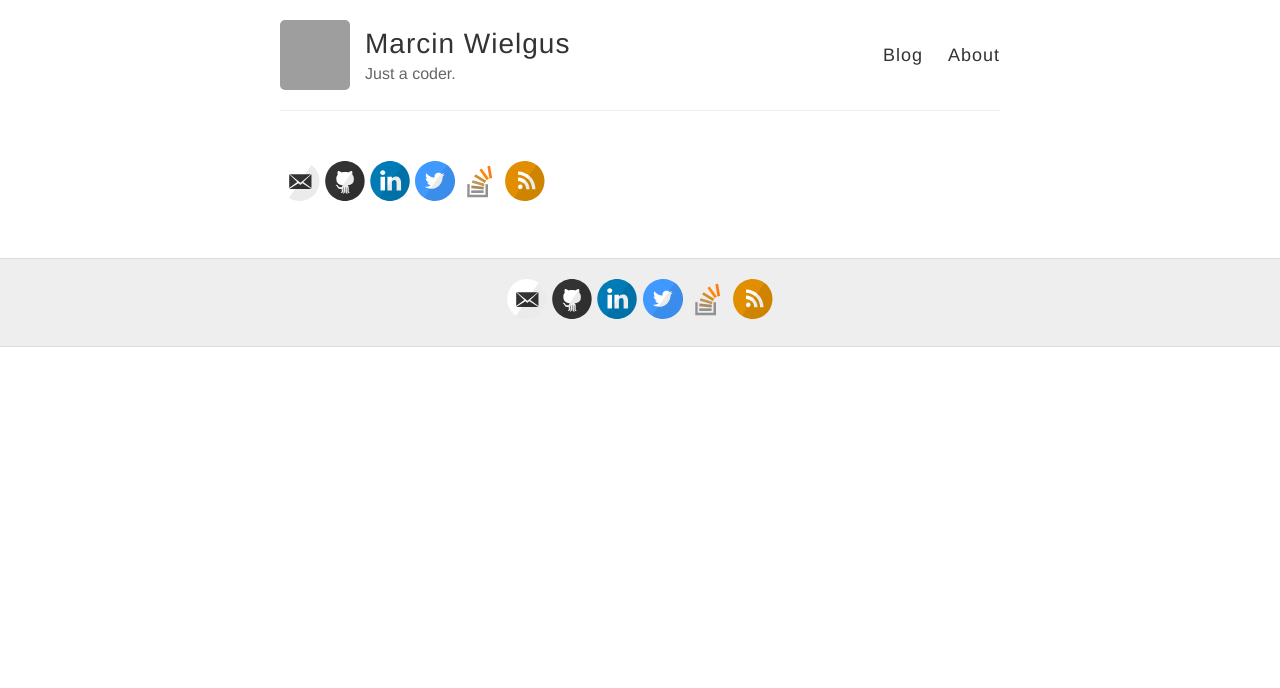
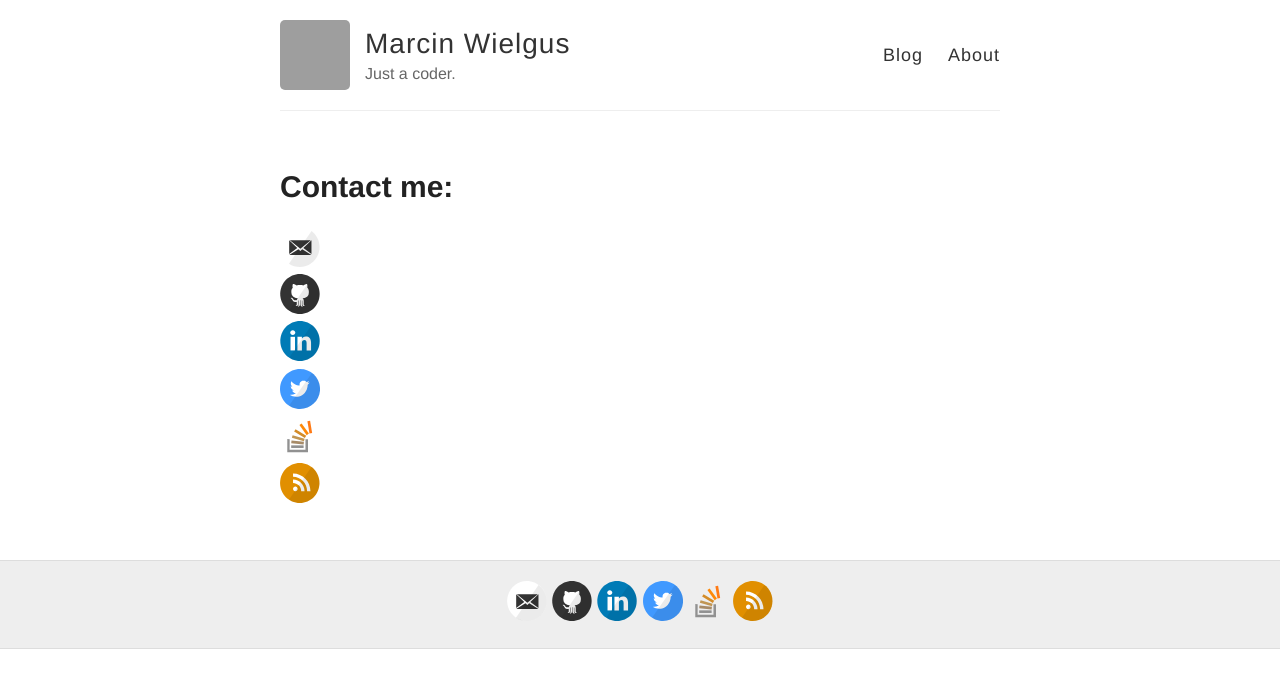
Before and after one commit to s4s0l/s4s0l.github.io, a Jekyll site: the page built from about.html, in a window 1280 px wide. Shown: the top 688 px of the page. Built offline with Jekyll 4.4.1, drawn with Linux system fonts in a browser that asks for light colours; grey boxes are pictures that could not be loaded.

Commit message:
Personalization touch

```diff
--- a/about.html
+++ b/about.html
@@ -3,18 +3,73 @@ layout: default
 ---
 
 <div class="posts">
-    {% if site.footer-links.dribbble %}<a href="https://dribbble.com/{{ site.footer-links.dribbble }}" target="_blank"><i class="svg-icon dribbble"></i></a>{% endif %}
-    {% if site.footer-links.email %}<a href="mailto:{{ site.footer-links.email }}" target="_blank"><i class="svg-icon email"></i></a>{% endif %}
-    {% if site.footer-links.facebook %}<a href="https://www.facebook.com/{{ site.footer-links.facebook }}" target="_blank"><i class="svg-icon facebook"></i></a>{% endif %}
-    {% if site.footer-links.flickr %}<a href="https://www.flickr.com/{{ site.footer-links.flickr }}" target="_blank"><i class="svg-icon flickr"></i></a>{% endif %}
-    {% if site.footer-links.github %}<a href="https://github.com/{{ site.footer-links.github }}" target="_blank"><i class="svg-icon github"></i></a>{% endif %}
-    {% if site.footer-links.instagram %}<a href="https://instagram.com/{{ site.footer-links.instagram }}" target="_blank"><i class="svg-icon instagram"></i></a>{% endif %}
-    {% if site.footer-links.linkedin %}<a href="https://www.linkedin.com/in/{{ site.footer-links.linkedin }}" target="_blank"><i class="svg-icon linkedin"></i></a>{% endif %}
-    {% if site.footer-links.pinterest %}<a href="https://www.pinterest.com/{{ site.footer-links.pinterest }}" target="_blank"><i class="svg-icon pinterest"></i></a>{% endif %}
-    {% if site.footer-links.twitter %}<a href="https://www.twitter.com/{{ site.footer-links.twitter }}" target="_blank"><i class="svg-icon twitter"></i></a>{% endif %}
-    {% if site.footer-links.stackoverflow %}<a href="http://stackoverflow.com/{{ site.footer-links.stackoverflow }}" target="_blank"><i class="svg-icon stackoverflow"></i></a>{% endif %}
-    {% if site.footer-links.youtube %}<a href="https://youtube.com/{{ site.footer-links.youtube }}" target="_blank"><i class="svg-icon youtube" ></i></a>{% endif %}
-    {% if site.footer-links.googleplus %}<a href="https://plus.google.com/{{ site.footer-links.googleplus }}" target="_blank"><i class="svg-icon googleplus"></i></a>{% endif %}
-    {% if site.footer-links.rss %}<a href="{{ site.baseurl }}/atom.xml" target="_blank"><i class="svg-icon rss"></i></a>{% endif %}
+
+    <h1>Contact me:</h1>
+
+    {% if site.footer-links.dribbble %}
+        <div class="contact_info"><a href="https://dribbble.com/{{ site.footer-links.dribbble }}" target="_blank">
+            On Dribble <i class="svg-icon dribbble"></i>
+        </a></div>
+    {% endif %}
+    {% if site.footer-links.email %}
+        <div class="contact_info"><a href="mailto:{{ site.footer-links.email }}" target="_blank">
+            <i class="svg-icon email"></i>
+        </a></div>
+    {% endif %}
+    {% if site.footer-links.facebook %}
+        <div class="contact_info"><a href="https://www.facebook.com/{{ site.footer-links.facebook }}" target="_blank">
+            <i class="svg-icon facebook"></i>
+        </a></div>
+    {% endif %}
+    {% if site.footer-links.flickr %}
+        <div class="contact_info"><a href="https://www.flickr.com/{{ site.footer-links.flickr }}" target="_blank">
+            <i class="svg-icon flickr"></i>
+        </a></div>
+    {% endif %}
+    {% if site.footer-links.github %}
+        <div class="contact_info"><a href="https://github.com/{{ site.footer-links.github }}" target="_blank">
+            <i class="svg-icon github"></i>
+        </a></div>
+    {% endif %}
+    {% if site.footer-links.instagram %}
+        <div class="contact_info"><a href="https://instagram.com/{{ site.footer-links.instagram }}" target="_blank">
+            <i class="svg-icon instagram"></i>
+        </a></div>
+    {% endif %}
+    {% if site.footer-links.linkedin %}
+        <div class="contact_info"><a href="https://www.linkedin.com/in/{{ site.footer-links.linkedin }}" target="_blank">
+            <i class="svg-icon linkedin"></i>
+        </a></div>
+    {% endif %}
+    {% if site.footer-links.pinterest %}
+        <div class="contact_info"><a href="https://www.pinterest.com/{{ site.footer-links.pinterest }}" target="_blank">
+            <i class="svg-icon pinterest"></i>
+        </a></div>
+    {% endif %}
+    {% if site.footer-links.twitter %}
+        <div class="contact_info"><a href="https://www.twitter.com/{{ site.footer-links.twitter }}" target="_blank">
+            <i class="svg-icon twitter"></i>
+        </a></div>
+    {% endif %}
+    {% if site.footer-links.stackoverflow %}
+        <div class="contact_info"><a href="http://stackoverflow.com/{{ site.footer-links.stackoverflow }}" target="_blank">
+            <i class="svg-icon stackoverflow"></i>
+        </a></div>
+    {% endif %}
+    {% if site.footer-links.youtube %}
+        <div class="contact_info"><a href="https://youtube.com/{{ site.footer-links.youtube }}" target="_blank">
+            <i class="svg-icon youtube" ></i>
+        </a></div>
+    {% endif %}
+    {% if site.footer-links.googleplus %}
+        <div class="contact_info"><a href="https://plus.google.com/{{ site.footer-links.googleplus }}" target="_blank">
+            <i class="svg-icon googleplus"></i>
+        </a></div>
+    {% endif %}
+    {% if site.footer-links.rss %}
+        <div class="contact_info"><a href="{{ site.baseurl }}/atom.xml" target="_blank">
+            <i class="svg-icon rss"></i>
+        </a></div>
+    {% endif %}
 
 </div>
```
